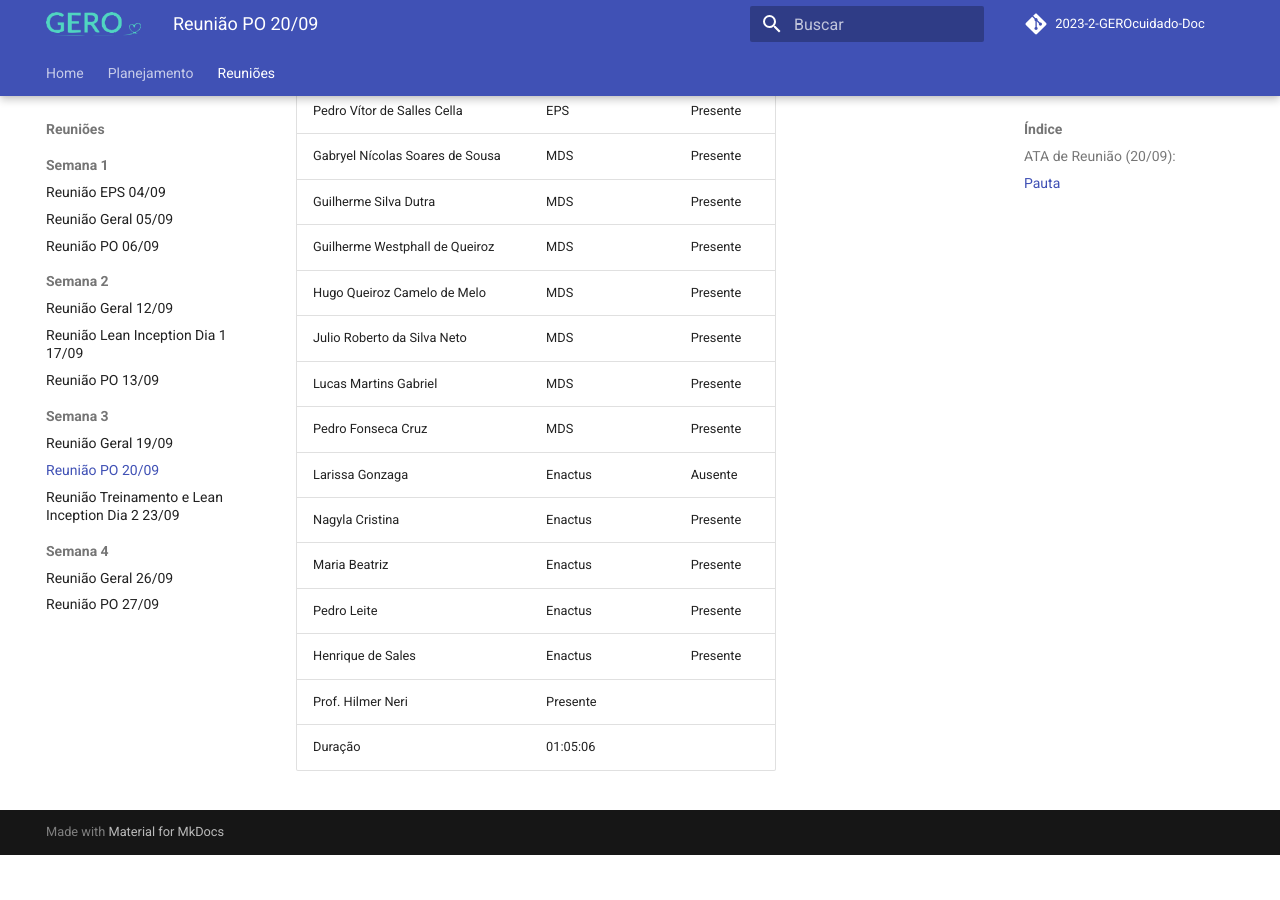
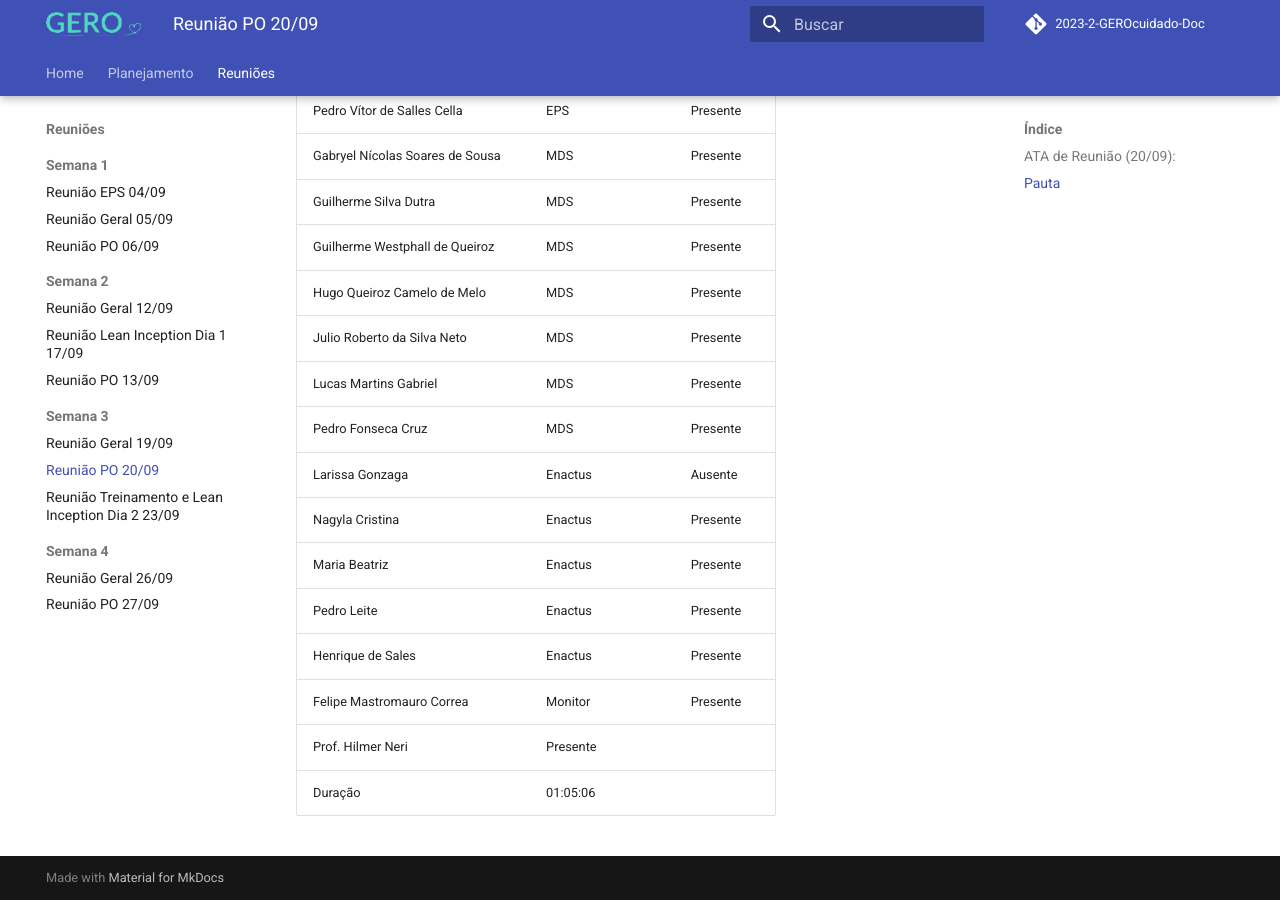
Before and after one commit to fga-eps-mds/2023-2-GEROcuidado-Doc, an MkDocs documentation site: the page built from docs/reunioes/Semana_3/reuniao_PO_20_09.md, in a window 1280 px wide and 900 px high, scrolled down 1285 px. Built offline with MkDocs 1.6.1 and Material for MkDocs 9.7.7, drawn with Linux system fonts in a browser that asks for light colours; comment, search, counter and statistics services are not loaded; before the commit the page ends 2140 px from its top, so only the background shows below that.

Commit message:
Atualiza membros presentes reuniao PO 20/09

```diff
--- a/docs/reunioes/Semana_3/reuniao_PO_20_09.md
+++ b/docs/reunioes/Semana_3/reuniao_PO_20_09.md
@@ -40,5 +40,6 @@
 |Maria Beatriz|Enactus|Presente|
 |Pedro Leite|Enactus|Presente|
 |Henrique de Sales|Enactus|Presente|
+| Felipe Mastromauro Correa | Monitor | Presente |
 |Prof. Hilmer Neri|Presente|
 | Duração | 01:05:06 |
```
